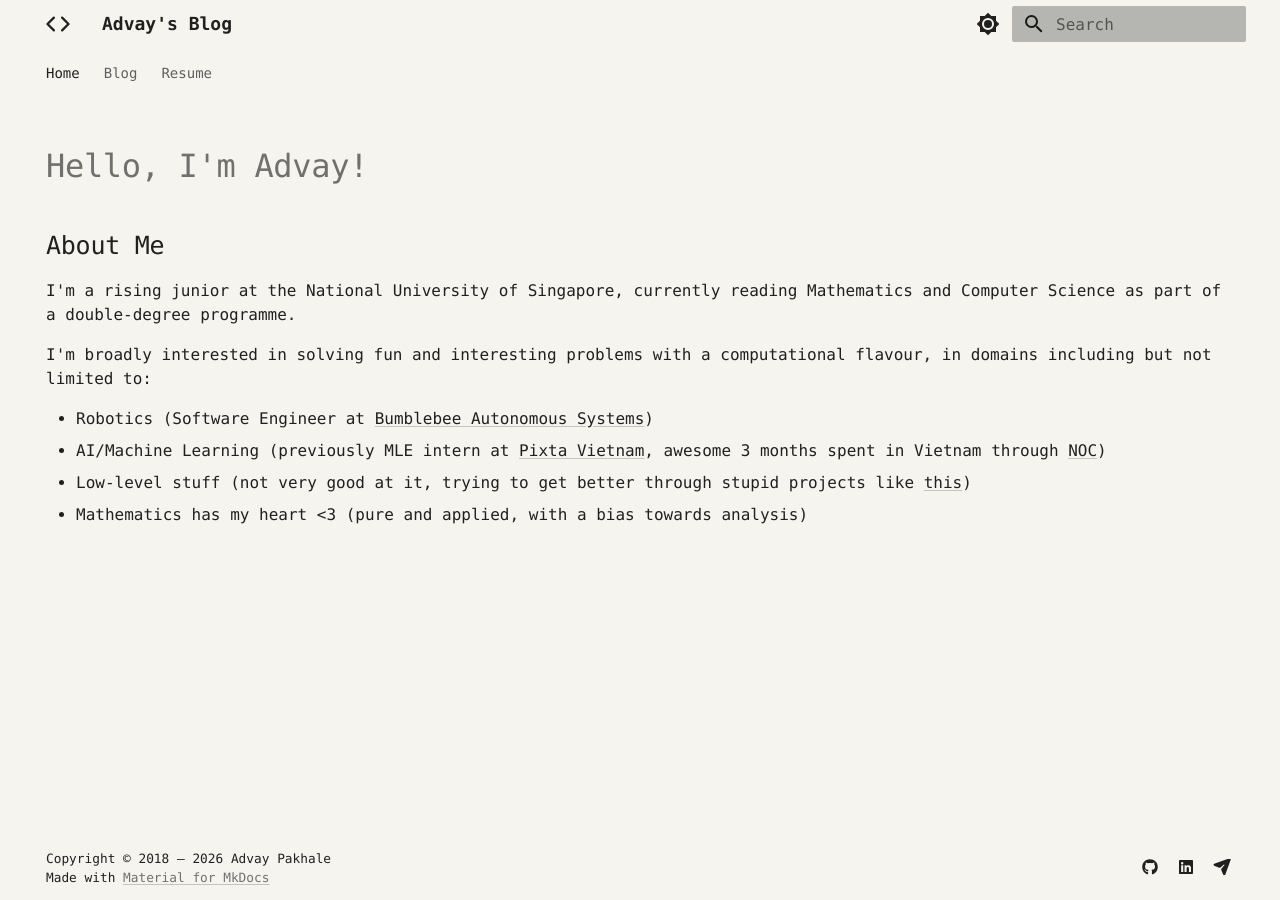
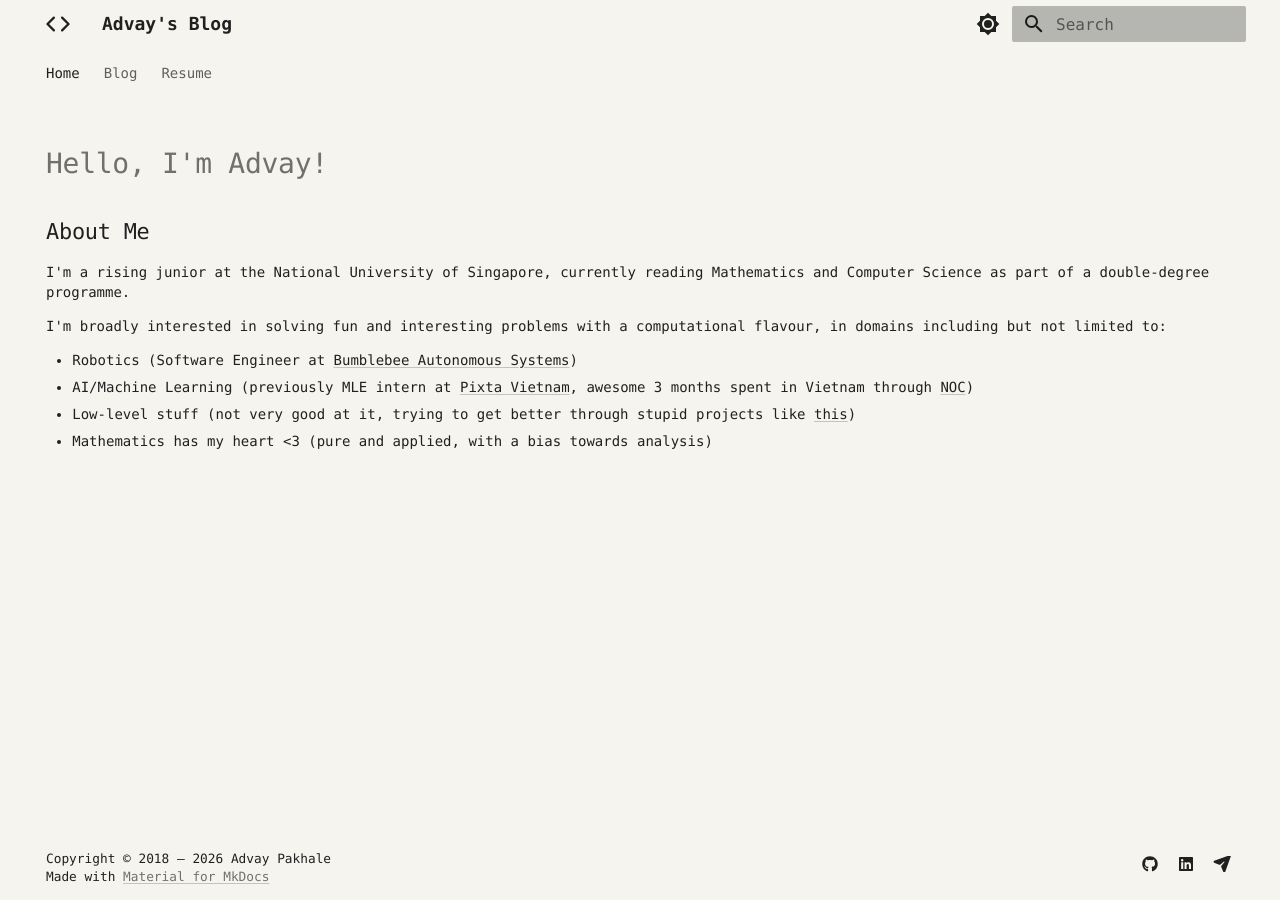
Before and after one commit to advaypakhale/advaypakhale.github.io, an MkDocs documentation site: the page built from docs/index.md, in a window 1280 px wide. Built offline with MkDocs 1.6.1 and Material for MkDocs 9.7.7, drawn with Linux system fonts in a browser that asks for light colours; some web fonts are replaced.

Commit message:
style: match pi.website body font size — 14px / 1.43 line-height
Pi.website body renders at Tailwind text-sm: font-size 0.875rem (14px),
line-height 1.25rem (20px). Material's .md-typeset default was 16px /
1.5, which felt heavier. Switched to 0.7rem / 1.4286 in Material's 20px
rem context to match pi.website exactly.

Co-Authored-By: Claude Sonnet 4.6 <noreply@anthropic.com>

```diff
--- a/docs/stylesheets/extra.css
+++ b/docs/stylesheets/extra.css
@@ -110,7 +110,8 @@
    TYPOGRAPHY
    ============================================= */
 .md-typeset {
-  line-height: 1.5;
+  font-size: 0.7rem;       /* 14px — matches pi.website text-sm */
+  line-height: 1.4286;     /* 20px / 14px — matches pi.website */
 }
 
 .md-typeset strong,
```
